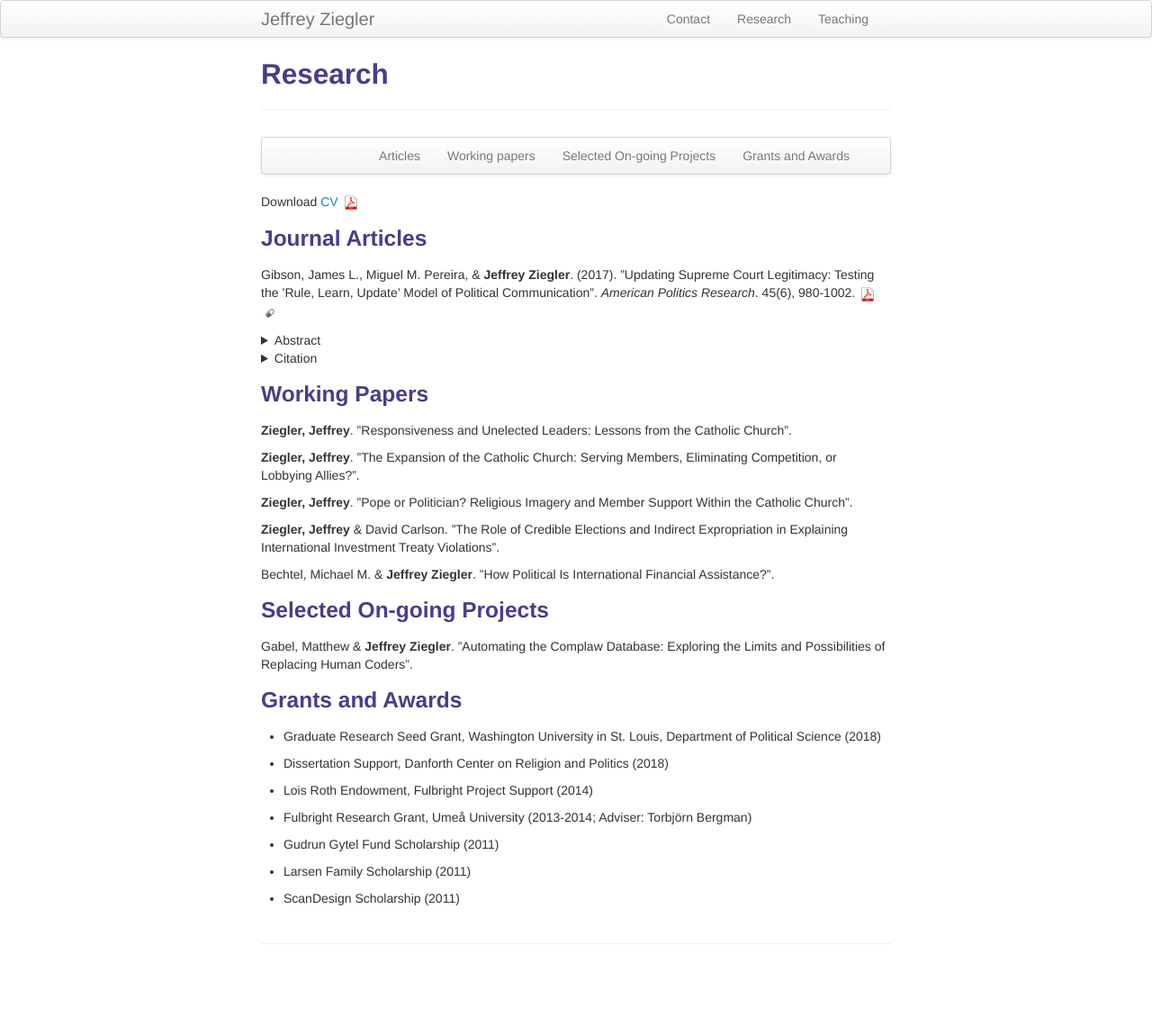
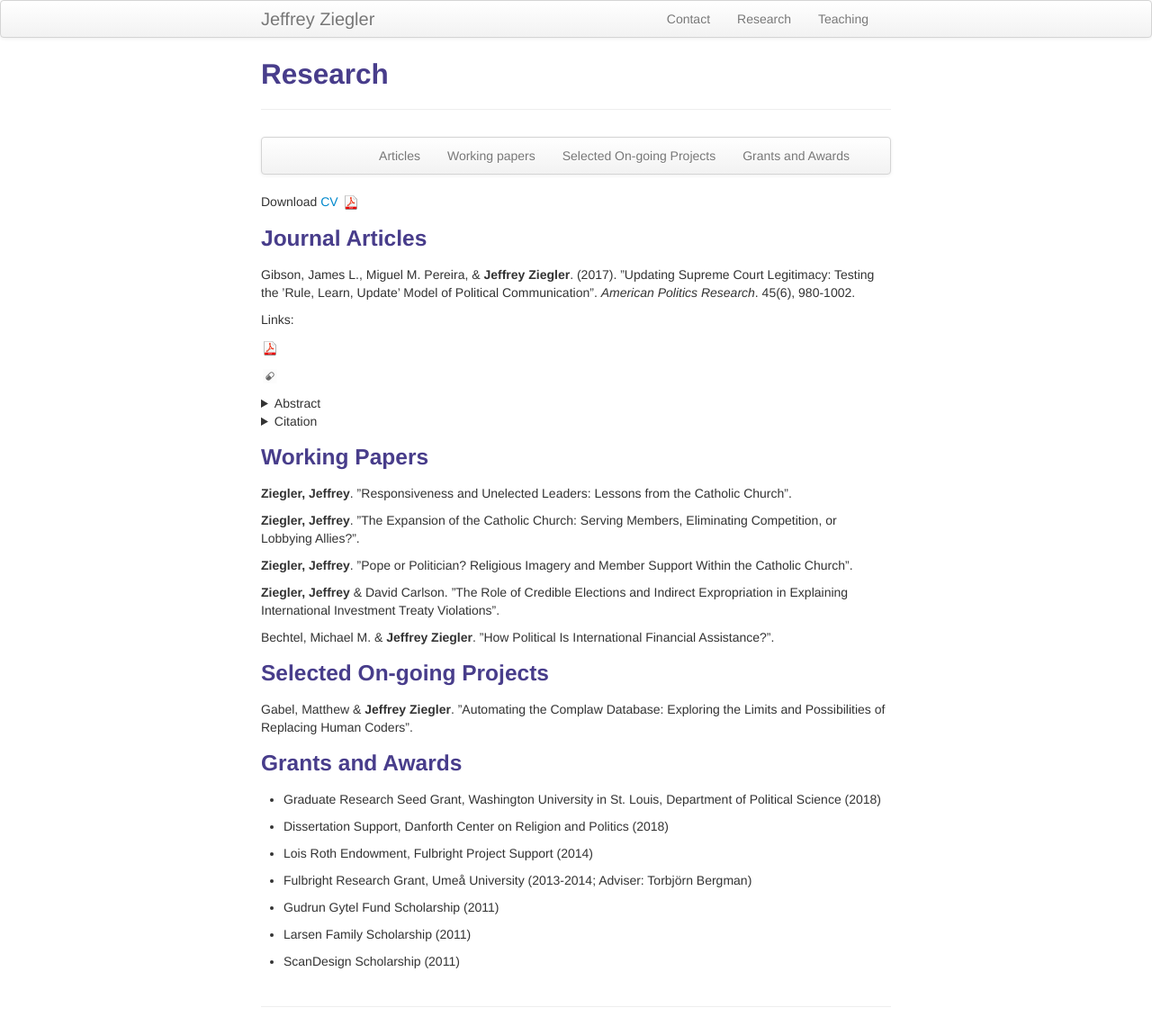
Before and after one commit to zieglerjef/zieglerjef.github.io, a Jekyll site: the page built from pages/pubs.md, in a window 1280 px wide. Shown: the whole page at 90% size. Built offline with Jekyll 4.4.1, drawn with Linux system fonts in a browser that asks for light colours; before the commit the page ends 1080 px from its top, so only the background shows below that.

Commit message:
Update pubs.md

```diff
--- a/pages/pubs.md
+++ b/pages/pubs.md
@@ -22,7 +22,12 @@
 
 Gibson, James L., Miguel M. Pereira, & **Jeffrey Ziegler**. (2017). ”Updating Supreme Court Legitimacy: Testing
 the ’Rule, Learn, Update’ Model of Political Communication”. *American Politics Research*. 45(6), 980-1002.
-[![pdf](icons16/pdf-icon.png)](https://drive.google.com/file/d/1YHqTlVkxxMtOSetTqnR4V8dhUR-LXqXT/view) [![pdf](icons16/supp-icon.png)](https://drive.google.com/file/d/1OrwLIBFuznTYT0aKuaF_1aXoW58N0UUM/view)
+
+Links:
+
+[![pdf](icons16/pdf-icon.png)](https://drive.google.com/file/d/1YHqTlVkxxMtOSetTqnR4V8dhUR-LXqXT/view)
+
+[![pdf](icons16/supp-icon.png)](https://drive.google.com/file/d/1OrwLIBFuznTYT0aKuaF_1aXoW58N0UUM/view)
 
 <details><summary> Abstract </summary>
 <p>
```
